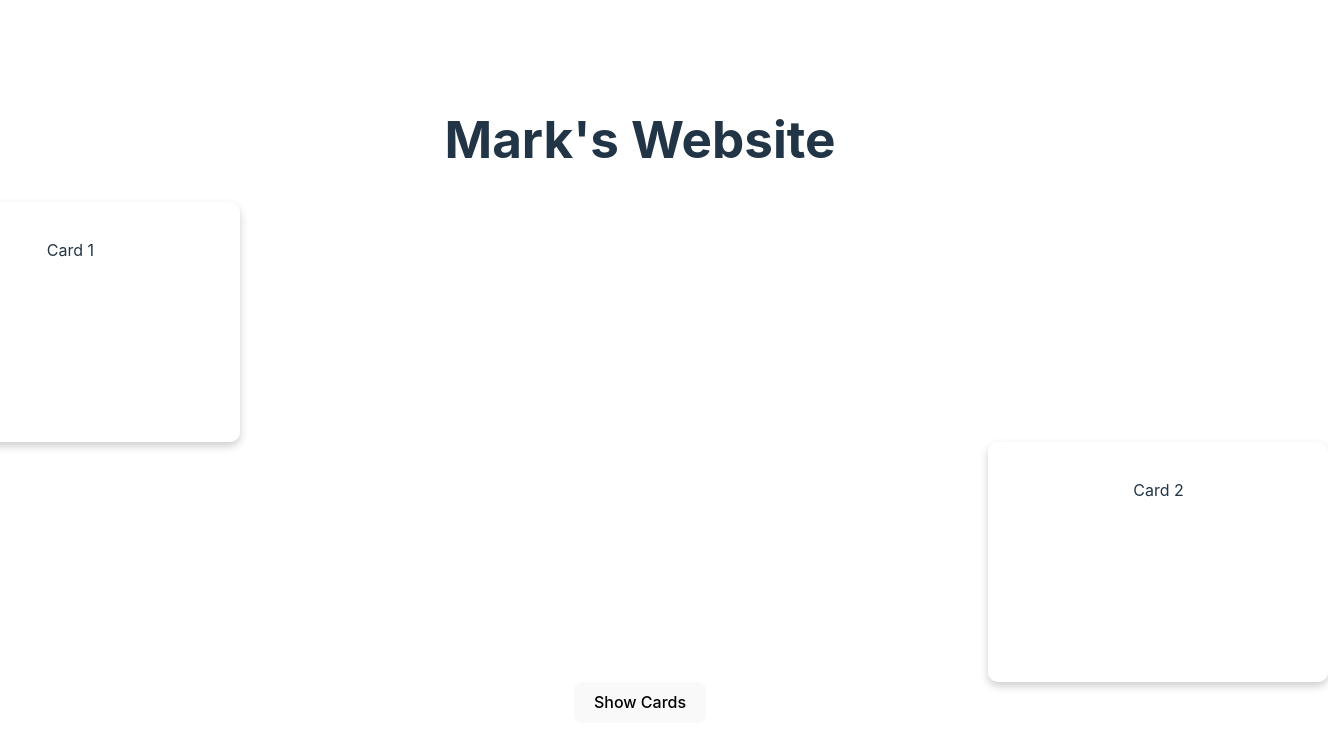
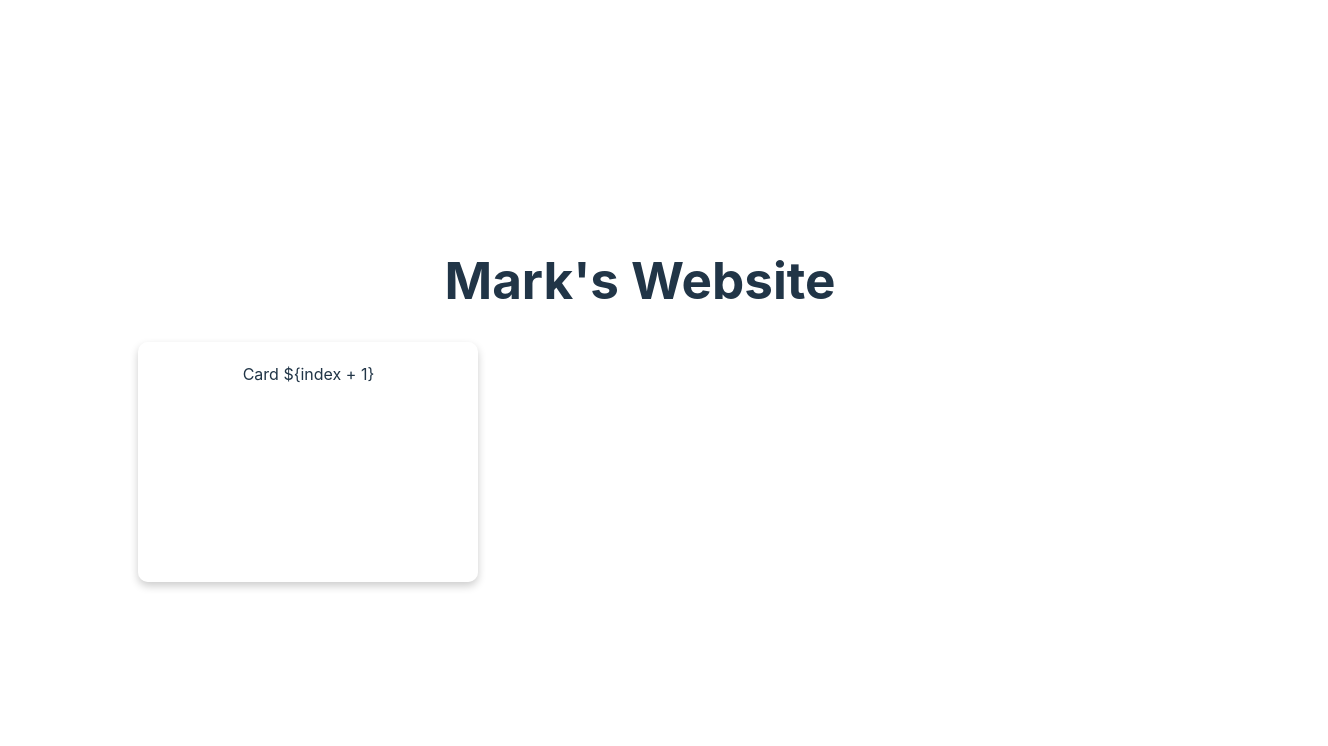
Before and after one commit to markpecci/ReactProjects, a React (Vite) app: page / in a window 1280 px wide. Shown: the top 746 px of the page, 1328 px wide, since content can reach past the window. Built offline with nearby package versions, Linux system fonts and the light colour scheme.

Commit message:
Implemented initial scrolling logic

```diff
--- a/src/App.jsx
+++ b/src/App.jsx
@@ -1,27 +1,46 @@
-import React, { useState } from 'react';
+import React, { useState, useEffect } from 'react';
 import './App.css';
 import Card from './Card';
 
 function App() {
-  const[isVisible, setIsVisible] = useState(false);
 
-  const toggleVisibility = () => {
-    setIsVisible((prev) => !prev); // Toggle visibility
-  };
+
+  const [scrollPosition, setScrollPosition] = useState(0);
+  const [visibleCards, setVisibleCards] = useState([false, false, false]);
+
+  const cardScrollRanges = [
+    {start: 0, end: 300},
+    {start: 300, end: 600},
+    {start: 600, end: 900}
+  ];
+
+  useEffect(()=> {
+    const handleScroll = () => {
+      const position = window.scrollY;
+      setScrollPosition(position);
+
+      //Update visible cards based on scroll position
+      setVisibleCards(cardScrollRanges.map(range =>
+        position >= range.start && position < range.end
+      ));
+    };
+
+    window.addEventListener('scroll', handleScroll);
+  }, []);
+
   return (
     <div>
       <h1>Mark's Website</h1>
       <div className="card_container">
+        {visibleCards.map((isVisible, index) => (
         <Card
-        text="Card 1"
-        position={isVisible ? "fade-in-left visible-left" : "fade-in-left"}
+        key={index}
+        isVisible={isVisible}
+        content={'Card ${index + 1}'}
+        position={index % 2 === 0 ? "fade-in-left visible-left" : "fade-in-right visible-right"}
         />
-        <Card
-        text="Card 2"
-        position={isVisible ? "fade-in-right visible-right" : "fade-in-right"}
-        />
+        ))}
       </div>
-      <button onClick={toggleVisibility}>{isVisible ? 'Hide Cards' : 'Show Cards'}</button>
     </div>
   );
 
--- a/src/Card.jsx
+++ b/src/Card.jsx
@@ -1,13 +1,15 @@
 import React from 'react';
 import './Card.css'; // Optional: If you want to create a separate style file for cards
 
-function Card({ text, position }) {
+function Card({ isVisible, content, position }) {
 
-
+    if(!isVisible){
+        return null;
+    }
 
   return (
     <div className={`card ${position}`}>
-      <p>{text}</p>
+      {content}
     </div>
   );
 }
```
